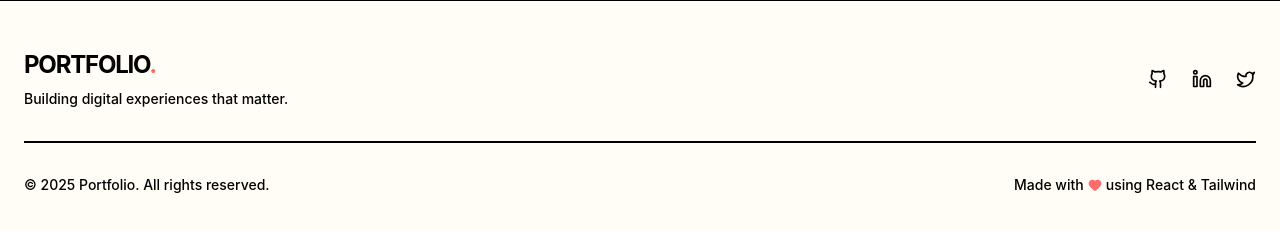
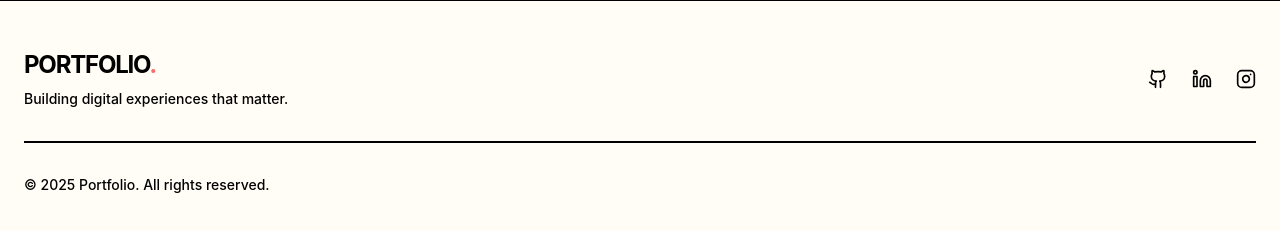
Before and after one commit to Frostt-Dev/Portfolio, a React app: page /projects in a window 1280 px wide. Shown: the part 2655-2886 px from the top of the page. Built offline with nearby package versions, Linux system fonts and the light colour scheme; the HTML template or start-up script is replaced by a standard one.

Commit message:
Update Hero image and Footer details

```diff
--- a/src/components/Footer.tsx
+++ b/src/components/Footer.tsx
@@ -1,5 +1,5 @@
 
-import { Github, Linkedin, Twitter, Heart } from 'lucide-react';
+import { Github, Linkedin, Instagram, Heart } from 'lucide-react';
 
 const Footer = () => {
     return (
@@ -22,17 +22,15 @@ const Footer = () => {
                         <a href="https://www.linkedin.com/in/krish-chourasia-b32304339/" target="_blank" rel="noopener noreferrer" className="text-text hover:text-primary transition-colors">
                             <Linkedin size={20} />
                         </a>
-                        <a href="#" className="text-text hover:text-primary transition-colors">
-                            <Twitter size={20} />
+                        <a href="https://www.instagram.com/krish.chourasia/" target="_blank" rel="noopener noreferrer" className="text-text hover:text-primary transition-colors">
+                            <Instagram size={20} />
                         </a>
                     </div>
                 </div>
 
                 <div className="border-t-2 border-black mt-8 pt-8 flex flex-col md:flex-row justify-between items-center text-sm text-text/60 font-medium">
                     <p>&copy; {new Date().getFullYear()} Portfolio. All rights reserved.</p>
-                    <p className="flex items-center mt-4 md:mt-0">
-                        Made with <Heart size={14} className="text-primary mx-1" fill="currentColor" /> using React & Tailwind
-                    </p>
+
                 </div>
             </div>
         </footer>
--- a/src/components/Hero.tsx
+++ b/src/components/Hero.tsx
@@ -1,6 +1,6 @@
 import { motion } from 'framer-motion';
 import { Link } from 'react-router-dom';
-import heroProfileImg from '../assets/hero-profile.jpg';
+import heroProfileImg from '../assets/profile-hero.jpg';
 import resumePdf from '../assets/Resume.pdf';
 
 const Hero = () => {
```
Also changed, not shown: src/assets/profile-hero.jpg (added).
